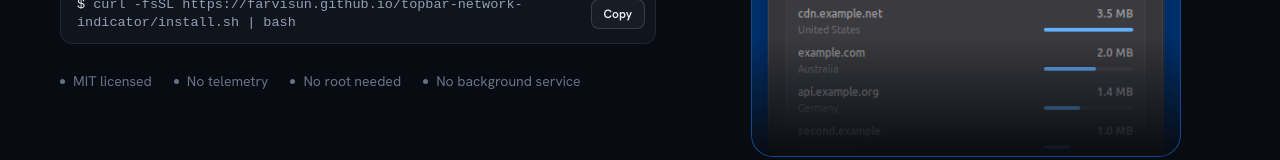
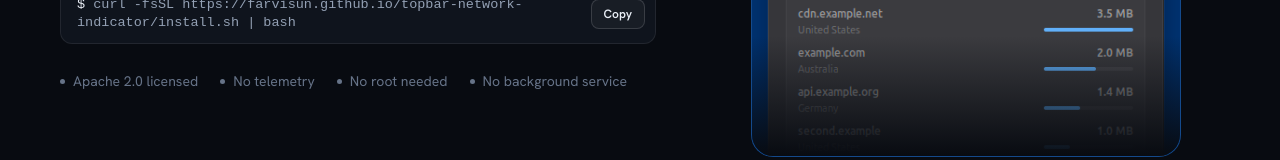
Before and after one commit to farvisun/topbar-network-indicator, a plain HTML site: page docs/index.html in a window 1280 px wide. Shown: the part 632-792 px from the top of the page. Drawn offline with Linux system fonts and the light colour scheme.

Commit message:
chore(license): relicense under Apache-2.0 with NOTICE
Replace the MIT license with Apache-2.0 and add a NOTICE crediting Mohammad Askari. Update license badges, manifests and site copy. Third-party notices are unchanged.

```diff
--- a/docs/index.html
+++ b/docs/index.html
@@ -260,7 +260,7 @@ footer a{color:var(--muted);text-decoration:none}footer a:hover{color:var(--text
         <button class="copy" type="button" data-copy="curl -fsSL https://farvisun.github.io/topbar-network-indicator/install.sh | bash">Copy</button>
       </div>
       <ul class="facts">
-        <li>MIT licensed</li><li>No telemetry</li><li>No root needed</li><li>No background service</li>
+        <li>Apache 2.0 licensed</li><li>No telemetry</li><li>No root needed</li><li>No background service</li>
       </ul>
     </div>
 
@@ -461,7 +461,7 @@ footer a{color:var(--muted);text-decoration:none}footer a:hover{color:var(--text
 
 <footer>
   <div class="wrap">
-    <div>© 2026 Mohammad Askari · <a href="https://github.com/farvisun/topbar-network-indicator/blob/main/LICENSE">MIT License</a></div>
+    <div>© 2026 Mohammad Askari · <a href="https://github.com/farvisun/topbar-network-indicator/blob/main/LICENSE">Apache License 2.0</a></div>
     <nav aria-label="Footer">
       <a href="https://github.com/farvisun/topbar-network-indicator">Source</a>
       <a href="https://github.com/farvisun/topbar-network-indicator/releases">Releases</a>
```
Also changed, not shown: 3 other files.
